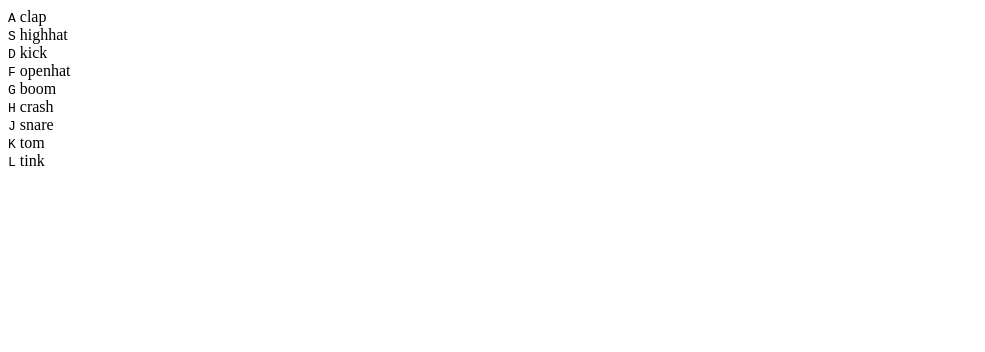
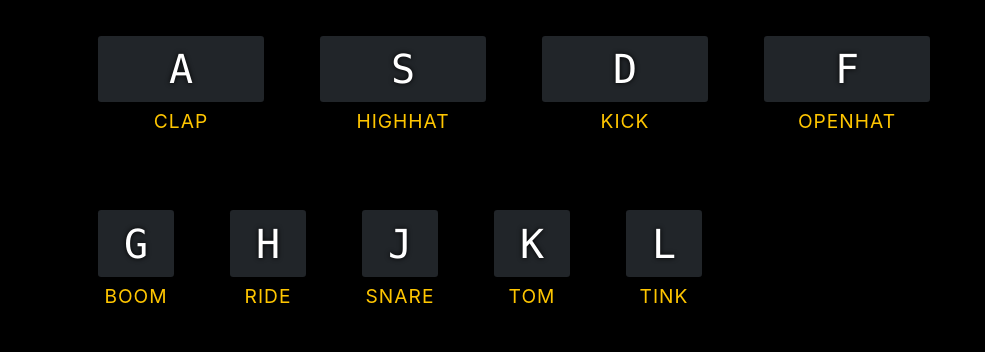
Before and after one commit to braydenrobbins/Drum-Set, a plain HTML site: page index.html in a window 1280 px wide. Shown: the whole page, without its empty margins (0-985 px from the left). Drawn offline with nearby package versions, Linux system fonts and the light colour scheme.

Commit message:
finished the animations and reformated the icons

```diff
--- a/index.html
+++ b/index.html
@@ -4,33 +4,38 @@
     <meta charset="UTF-8">
     <meta name="viewport" content="width=device-width, initial-scale=1.0">
     <meta http-equiv="X-UA-Compatible" content="ie=edge">
-    <title>Document</title>
+    <link rel="stylesheet" href="https://stackpath.bootstrapcdn.com/bootstrap/4.3.1/css/bootstrap.min.css" integrity="sha384-ggOyR0iXCbMQv3Xipma34MD+dH/1fQ784/j6cY/iJTQUOhcWr7x9JvoRxT2MZw1T" crossorigin="anonymous">
+    <link rel="stylesheet" href="main.css">
+    <title>Drum-Set</title>
 </head>
 <body>
-    <div class="keys">
-        <div data-key="65" class="key">
+    <div class="keys container">
+        <div class="row">
+            <div data-key="65" class="key col-md-2">
                 <kbd>A</kbd>
                 <span class="sound">clap</span>
             </div>
-        <div data-key="83" class="key">
+            <div data-key="83" class="key col-md-2">
                 <kbd>S</kbd>
                 <span class="sound">highhat</span>
             </div>
-        <div data-key="68" class="key">
+            <div data-key="68" class="key col-md-2">
                 <kbd>D</kbd>
                 <span class="sound">kick</span>
             </div>
-        <div data-key="70" class="key">
+            <div data-key="70" class="key col-md-2">
                 <kbd>F</kbd>
                 <span class="sound">openhat</span>
             </div>
+        </div>
+        <div class="row">
             <div data-key="71" class="key">
                 <kbd>G</kbd>
                 <span class="sound">boom</span>
             </div>
-        <div data-key=72"" class="key">
+            <div data-key="72" class="key">
                     <kbd>H</kbd>
-            <span class="sound">crash</span>
+                    <span class="sound">ride</span>
                 </div>
             <div data-key="74" class="key">
                 <kbd>J</kbd>
@@ -45,6 +50,7 @@
                 <span class="sound">tink</span>
             </div>
         </div>
+    </div>
 
     <audio data-key="65" src="sounds/CYCdh_PiccoloB-04.wav"> </audio>
     <audio data-key="83" src="sounds/CYCdh_K1close_ClHat-02.wav"> </audio>
@@ -57,13 +63,25 @@
     <audio data-key="76" src="sounds/CYCdh_Sab_ClHat-04.wav"> </audio>
 
     <script>
-        window.addEventListener('keydown', function (e) {
-            const audio = document.querySelector(`audio[data-key="${e.keyCode}"]`)
+        function playSound (e) {
+            const audio = document.querySelector(`audio[data-key="${e.keyCode}"]`);
+            const key = document.querySelector(`.key[data-key="${e.keyCode}"]`);
             console.log(audio);
             if (!audio) return;
             audio.currentTime = 0;
             audio.play();
-        });
+            console.log(key);
+            key.classList.add('playing');
+        }
+
+        const keys = document.querySelectorAll('.key');
+        keys.forEach(key => key.addEventListener('transitionend', removeTransistion));
+
+        function removeTransistion(e) {
+            if(e.propertyName !== 'transform') return;
+            this.classList.remove('playing');
+        }
+        window.addEventListener('keydown', playSound);
     </script>
 </body>
 </html>
--- a/main.css
+++ b/main.css
@@ -0,0 +1,38 @@
+body {
+    background-color: black;
+    min-height: 100vh;
+    align-items: center;
+    justify-content: center;
+}
+
+.key {
+    border: 4px solid black;
+    border-radius: 5px;
+    margin: 1rem;
+    font-size: 1.5rem;
+    padding: 1rem .5rem;
+    transition: all 0.07s;
+    width: 100px;
+    text-align: center;
+    color: white;
+    background: rgba(0,0,0,0.4);
+    text-shadow: 0 0 5px black;
+}
+
+.playing {
+    transform: scale(1.1);
+    border-color: #ffc600;
+    box-shadow: #ffc600;
+}
+
+kbd {
+    display: block;
+    font-size: 40px;
+}
+
+.sound {
+    font-size: 1.2rem;
+    text-transform: uppercase;
+    letter-spacing: 1px;
+    color: #ffc600;
+}
```
Lines whose indentation alone changed are shown as unchanged.
